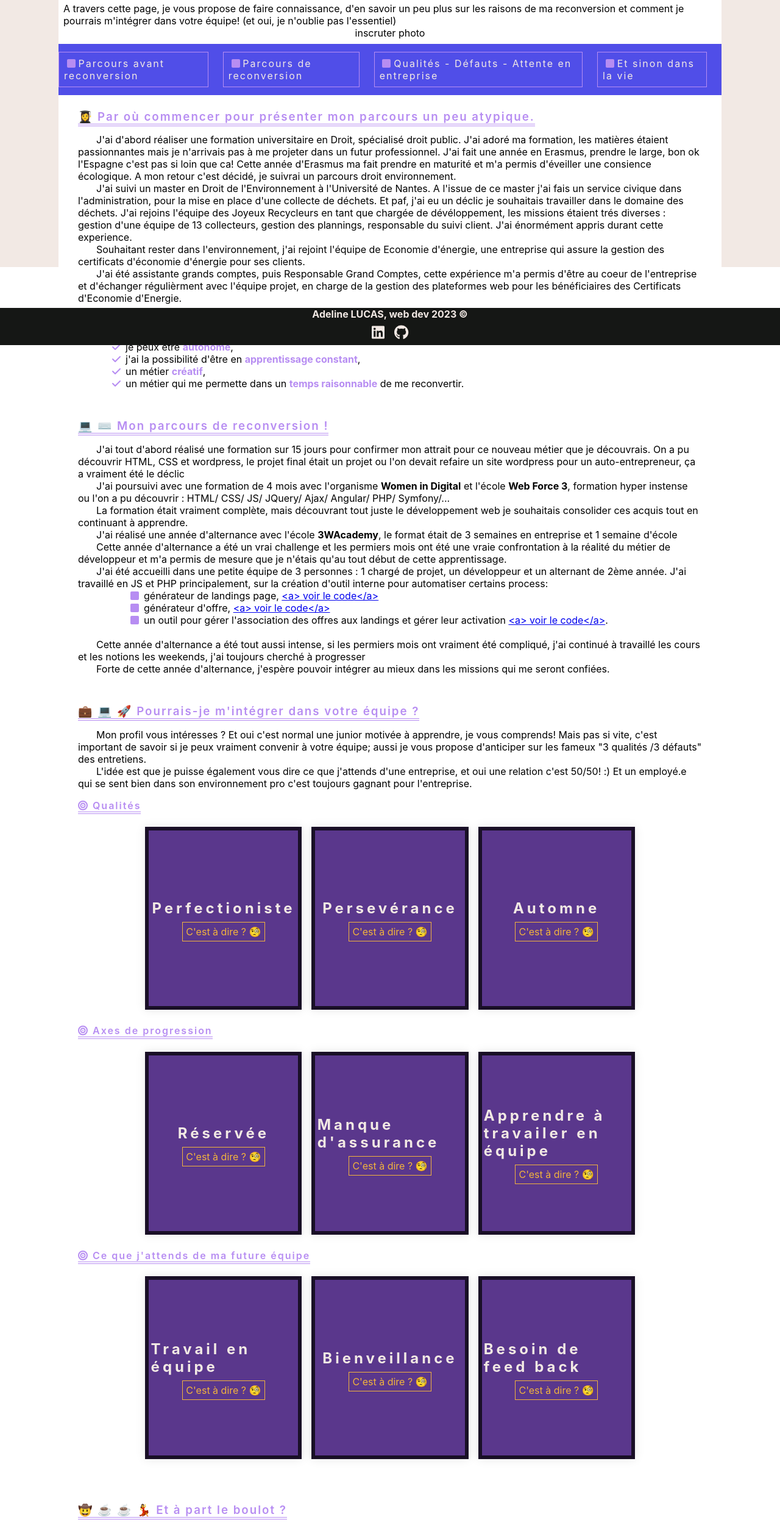
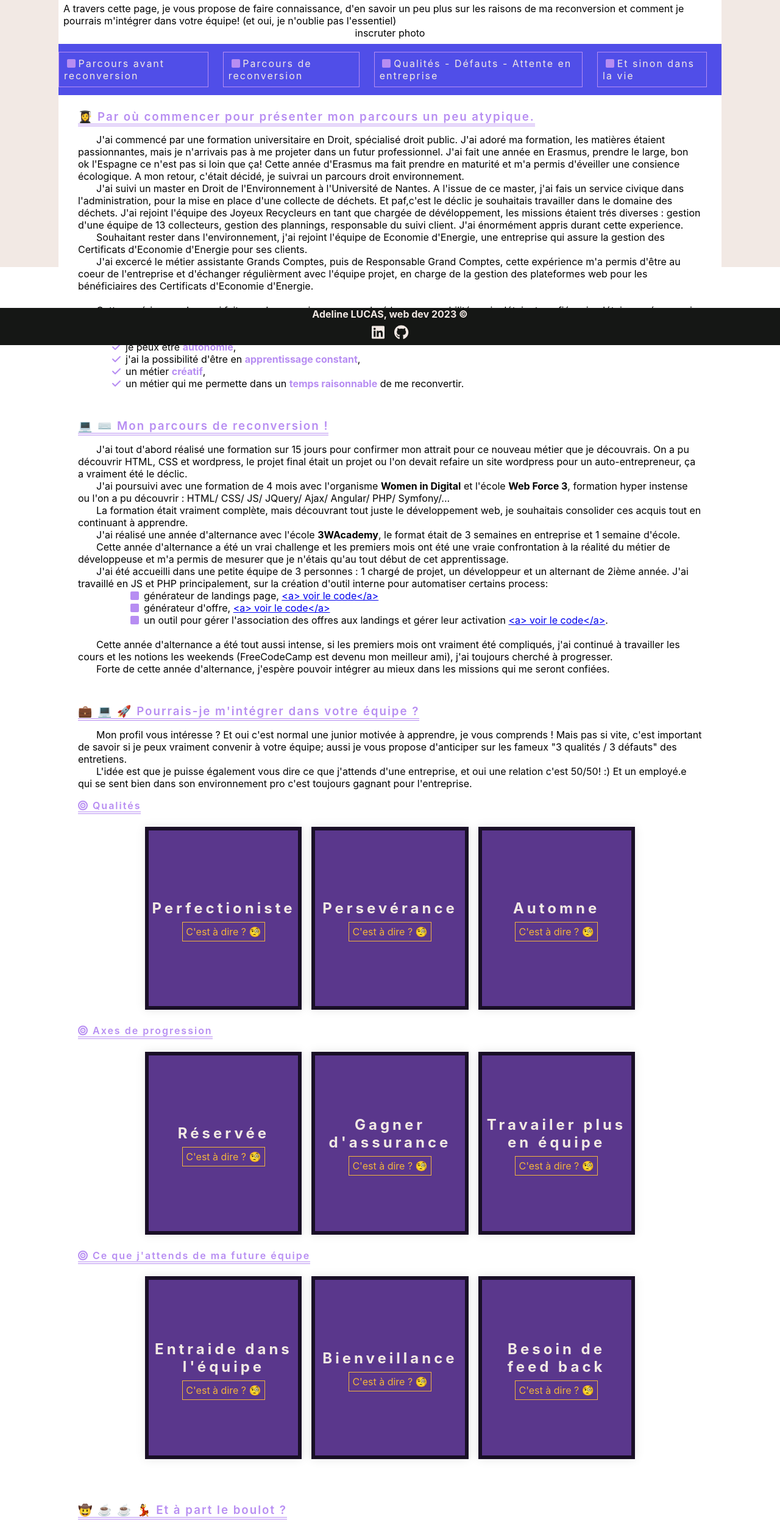
Before and after one commit to adelinelucas/portfolio_2023, a React (Create React App) app: page /about in a window 1280 px wide. Shown: the part 234-2740 px from the top of the page at 61% size. Built offline with nearby package versions, Linux system fonts and the light colour scheme.

Commit message:
synthax corrections

```diff
--- a/src/components/About/index.js
+++ b/src/components/About/index.js
@@ -25,12 +25,12 @@ const About = () => {
             </nav>
             <article id="avantReconversion">
                 <h3>👩‍🎓 Par où commencer pour présenter mon parcours un peu atypique.</h3>
-                <p>J'ai d'abord réaliser une formation universitaire en Droit, spécialisé droit public. J'ai adoré ma formation, les matières étaient passionnantes mais je n'arrivais pas à me projeter dans un futur professionnel. J'ai fait une année en Erasmus, prendre le large, bon ok l'Espagne c'est pas si loin que ca! Cette année d'Erasmus ma fait prendre en maturité et m'a permis d'éveiller une consience écologique. A mon retour c'est décidé, je suivrai un parcours droit environnement.</p>
-                <p>J'ai suivi un master en Droit de l'Environnement à l'Université de Nantes. A l'issue de ce master j'ai fais un service civique dans l'administration, pour la mise en place d'une collecte de déchets. Et paf, j'ai eu un déclic je souhaitais travailler dans le domaine des déchets. J'ai rejoins l'équipe des Joyeux Recycleurs en tant que chargée de dévéloppement, les missions étaient trés diverses : gestion d'une équipe de 13 collecteurs, gestion des plannings, responsable du suivi client. J'ai énormément appris durant cette experience.</p><p>Souhaitant rester dans l'environnement, j'ai rejoint l'équipe de Economie d'énergie, une entreprise qui assure la gestion des certificats d'économie d'énergie pour ses clients.</p><p>J'ai été assistante grands comptes, puis Responsable Grand Comptes, cette expérience m'a permis d'être au coeur de l'entreprise et d'échanger régulièrment avec l'équipe projet, en charge de la gestion des plateformes web pour les bénéficiaires des Certificats d'Economie d'Energie.</p>
+                <p>J'ai commencé par une formation universitaire en Droit, spécialisé droit public. J'ai adoré ma formation, les matières étaient passionnantes, mais je n'arrivais pas à me projeter dans un futur professionnel. J'ai fait une année en Erasmus, prendre le large, bon ok l'Espagne ce n'est pas si loin que ça! Cette année d'Erasmus ma fait prendre en maturité et m'a permis d'éveiller une consience écologique. A mon retour, c'était décidé, je suivrai un parcours droit environnement.</p>
+                <p>J'ai suivi un master en Droit de l'Environnement à l'Université de Nantes. A l'issue de ce master, j'ai fais un service civique dans l'administration, pour la mise en place d'une collecte de déchets. Et paf,c'est le déclic je souhaitais travailler dans le domaine des déchets. J'ai rejoint l'équipe des Joyeux Recycleurs en tant que chargée de dévéloppement, les missions étaient trés diverses : gestion d'une équipe de 13 collecteurs, gestion des plannings, responsable du suivi client. J'ai énormément appris durant cette experience.</p><p>Souhaitant rester dans l'environnement, j'ai rejoint l'équipe de Economie d'Energie, une entreprise qui assure la gestion des Certificats d'Economie d'Energie pour ses clients.</p><p>J'ai excercé le métier assistante Grands Comptes, puis de Responsable Grand Comptes, cette expérience m'a permis d'être au coeur de l'entreprise et d'échanger régulièrment avec l'équipe projet, en charge de la gestion des plateformes web pour les bénéficiaires des Certificats d'Economie d'Energie.</p>
                 <br/>
-                <p>Cette expérience m'a fait prendre conscience que j'avais besoin d'un métier autonome où je puisse être en controle. J'ai engagé ue réflexion sur ce que j'attendais d'un travail. J'avais besoin d'un métier où : </p>
+                <p>Cette expérience m'a aussi fait prendre conscience que malgré les responsabilités qui m'étaient confiées, je n'étais pas épannouie dans ce métier. J'avais besoin d'un métier autonome où je puisse être en controle de ce que je produisait. J'ai engagé ue réflexion sur ce que j'attendais d'un travail. J'avais besoin d'un métier où : </p>
                 <ul>
-                    <li><FontAwesomeIcon icon={faCheck} color="#B78DF2"/>je peux être <em>autonome</em>,</li>
+                    <li><FontAwesomeIcon icon={faCheck} color="#B78DF2"/>je peux être <em>autonomie</em>,</li>
                     <li><FontAwesomeIcon icon={faCheck} color="#B78DF2"/>j'ai la possibilité d'être en <em>apprentissage constant</em>,</li>
                     <li><FontAwesomeIcon icon={faCheck} color="#B78DF2"/>un métier <em>créatif</em>,</li>
                     <li><FontAwesomeIcon icon={faCheck} color="#B78DF2"/>un métier qui me permette dans un <em>temps raisonnable</em> de me reconvertir.</li>
@@ -38,10 +38,10 @@ const About = () => {
             </article>
             <article id="paroursReconversion">
                 <h3>💻 ⌨️ Mon parcours de reconversion ! </h3>
-                <p>J'ai tout d'abord réalisé une formation sur 15 jours pour confirmer mon attrait pour ce nouveau métier que je découvrais. On a pu découvrir HTML, CSS et wordpress, le projet final était un projet ou l'on devait refaire un site wordpress pour un auto-entrepreneur, ça a vraiment été le déclic </p>
-                <p>J'ai poursuivi avec une formation de 4 mois avec l'organisme <strong>Women in Digital</strong> et l'école <strong>Web Force 3</strong>, formation hyper instense ou l'on a pu découvrir : HTML/ CSS/ JS/ JQuery/ Ajax/ Angular/ PHP/ Symfony/...</p><p>La formation était vraiment complète, mais découvrant tout juste le développement web je souhaitais consolider ces acquis tout en continuant à apprendre.</p>
-                <p>J'ai réalisé une année d'alternance avec l'école <strong>3WAcademy</strong>, le format était de 3 semaines en entreprise et 1 semaine d'école</p><p>Cette année d'alternance a été un vrai challenge et les permiers mois ont été une vraie confrontation à la réalité du métier de développeur et m'a permis de mesure que je n'étais qu'au tout début de cette apprentissage. </p>
-                <p>J'ai été accueilli dans une petite équipe de 3 personnes : 1 chargé de projet, un développeur et un alternant de 2ème année. J'ai travaillé en JS et PHP principalement, sur la création d'outil interne pour automatiser certains process:
+                <p>J'ai tout d'abord réalisé une formation sur 15 jours pour confirmer mon attrait pour ce nouveau métier que je découvrais. On a pu découvrir HTML, CSS et wordpress, le projet final était un projet ou l'on devait refaire un site wordpress pour un auto-entrepreneur, ça a vraiment été le déclic. </p>
+                <p>J'ai poursuivi avec une formation de 4 mois avec l'organisme <strong>Women in Digital</strong> et l'école <strong>Web Force 3</strong>, formation hyper instense ou l'on a pu découvrir : HTML/ CSS/ JS/ JQuery/ Ajax/ Angular/ PHP/ Symfony/...</p><p>La formation était vraiment complète, mais découvrant tout juste le développement web, je souhaitais consolider ces acquis tout en continuant à apprendre.</p>
+                <p>J'ai réalisé une année d'alternance avec l'école <strong>3WAcademy</strong>, le format était de 3 semaines en entreprise et 1 semaine d'école.</p><p>Cette année d'alternance a été un vrai challenge et les premiers mois ont été une vraie confrontation à la réalité du métier de développeuse et m'a permis de mesurer que je n'étais qu'au tout début de cet apprentissage.</p>
+                <p>J'ai été accueilli dans une petite équipe de 3 personnes : 1 chargé de projet, un développeur et un alternant de 2ième année. J'ai travaillé en JS et PHP principalement, sur la création d'outil interne pour automatiser certains process:
                     <ul>
                         <li><FontAwesomeIcon icon={faSquare} color="#B78DF2"/>générateur de landings page, <a href="#">&lt;a&gt; voir le code&lt;/a&gt;</a></li>
                         <li><FontAwesomeIcon icon={faSquare} color="#B78DF2"/>générateur d'offre, <a href="#">&lt;a&gt; voir le code&lt;/a&gt;</a></li>
@@ -49,13 +49,13 @@ const About = () => {
                     </ul>
                 </p>
                 <br/>
-                <p>Cette année d'alternance a été tout aussi intense, si les permiers mois ont vraiment été compliqué, j'ai continué à travaillé les cours et les notions les weekends, j'ai toujours cherché à progresser</p>
+                <p>Cette année d'alternance a été tout aussi intense, si les premiers mois ont vraiment été compliqués, j'ai continué à travailler les cours et les notions les weekends (FreeCodeCamp est devenu mon meilleur ami), j'ai toujours cherché à progresser.</p>
 
                 <p>Forte de cette année d'alternance, j'espère pouvoir intégrer au mieux dans les missions qui me seront confiées.</p>
             </article>
             <article id="integrationEquipe">
                 <h3>💼 💻 🚀 Pourrais-je m'intégrer dans votre équipe ?</h3>
-                <p>Mon profil vous intéresses ? Et oui c'est normal une junior motivée à apprendre, je vous comprends! Mais pas si vite, c'est important de savoir si je peux vraiment convenir à votre équipe; aussi je vous propose d'anticiper sur les fameux "3 qualités /3 défauts" des entretiens.</p>
+                <p>Mon profil vous intéresse ? Et oui c'est normal une junior motivée à apprendre, je vous comprends ! Mais pas si vite, c'est important de savoir si je peux vraiment convenir à votre équipe; aussi je vous propose d'anticiper sur les fameux "3 qualités / 3 défauts" des entretiens.</p>
                 <p>L'idée est que je puisse également vous dire ce que j'attends d'une entreprise, et oui une relation c'est 50/50! :) Et un employé.e qui se sent bien dans son environnement pro c'est toujours gagnant pour l'entreprise.</p>
                 <div>
                     <h4><FontAwesomeIcon icon={faBullseye} color="#B78DF2"/>Qualités</h4>
@@ -90,12 +90,12 @@ const About = () => {
             </article>
             <article id="traitspersonnalites">
                 <h3>🤠 ☕ ☕ 💃 Et à part le boulot ? </h3>
-                <p>Et oui, le travail le point principal mais qu'est ce que je peux raconter d'autres à la machine à café!</p>
-                <p>Le café ? Moi, non j'en bois jamais, non non je ne suis pas surnomée par mes proches "cafetière", c'est une erreur ! Mis à part le café, j'apprécie bien évidemment les afterwork, les parties de babyfoot (bien que mon niveau soit proche de néan) et les karaokés endiablés!</p>
-                <p>Autre point notable, j'aime beaucoup travailler, cela m'aide comme beaucoup à me focus, pour cela j'écoute beaucoup de musique latine et je me dandine parfois sur ma chaise, mais promis aucun son ne sort de ma voix!</p>
-                <p>Ces deux dernières années ont quand même tournées autour du dev, je reste une personne qui s'intéresse à tout. Mon rituel du matin c'est d'écouter les infos à la radio ce me donne souvent de quoi débrieffer à la machine à café. Bon comme je me prépare en meme temps il se peut que je n'ai qu'une moitié d'info!</p>
-                <p>J'adore également cuisiner, je m'essaie au pain maison, creme maison, même si je ne saurais expliquer que j'ai des phases ou tout ce que je cuisine est loupé.</p>
-                <p>Autre grande passion, le bricolage et l'upcycling, j'ai rénové en parti mon appartement, et j'adore particulièrement rénonver des meubles, poncer, repeindre, changer leur fonction initiale.</p>
+                <p>Et oui, le travail le point principal mais qu'est-ce que je peux raconter d'autres à la machine à café!</p>
+                <p>Le café ? Moi, non j'en bois jamais, bon ok j'avoue tout il se pourrait que j'ai une addition au café ! Mis à part le café, j'apprécie bien évidemment les afterworks, les parties de babyfoot (bien que mon niveau soit proche de néant) et les karaokés endiablés!</p>
+                <p>Autre point notable, j'aime beaucoup travailler avec mes écouteurs, cela m'aide comme beaucoup à me focus. Une playlist de musique latine et c'est parti pour la journée, ok je me dandine parfois sur ma chaise, mais promis je ne chante pas!</p>
+                <p>Si ces deux dernières années ont tourné autour du dev, je reste une personne qui s'intéresse à tout. Mon rituel du matin c'est d'écouter les infos à la radio ce me donne souvent de quoi débriefer à la machine à café. Bon comme je me prépare en même temps, il se peut que je n'aie qu'une moitié d'info!</p>
+                <p>J'adore également cuisiner, je m'essaie au pain maison, crême maison, même si je ne saurais expliquer que parfois tout ce que je cuisine est loupé.</p>
+                <p>Autre grande passion, le bricolage et l'upcycling, j'ai rénové en partie mon appartement, et j'adore particulièrement rénover des meubles, poncer, repeindre, changer leur fonction initiale.</p>
                 <p>Et le gaming ?, euh, je ne suis pas une grande gameuse même si je commence à m'y mettre ; mais pour donner une idée du niveau, je suis le genre de personne qui bouge la tête et la manette quand il faut tourner sur Mario Kart !</p>
             </article>
         </section>
--- a/src/components/DisplayAboutInfos/style.css
+++ b/src/components/DisplayAboutInfos/style.css
@@ -30,6 +30,7 @@
     font-size: var(--FONT-MEDIUM);
     margin: 0.5rem auto;
     width: fit-content;
+    text-align: center;
 }
 
 .about__section__aside-front-card button,
--- a/src/datas/qualitesDefauts.json
+++ b/src/datas/qualitesDefauts.json
@@ -3,51 +3,51 @@
         {
             "titre": "Perfectioniste",
             "description":"",
-            "expl": "J'ai refais un projet d'alternance parce que je n'étais pas du tout satisfait de l'organisation et la structuration de mon code. Durant la période creuse de l'été, alors que le projet avait été mon cauchemard j'ai tout repris. "
+            "expl": "J'ai recommencé entièrement un projet d'alternance parce que je n'étais pas du tout satisfaite de l'organisation et la structuration de mon code. Durant la période creuse de l'été, alors que le projet avait été mon cauchemar j'ai tout repris. "
         },
         {
             "titre": "Persevérance",
-            "description":"Cette année d'alternance a été une réelle mise à l'épreuve de cette qualité.",
-            "expl": "Mon deuxième projet en entreprise, premier gros projet en JS, a été très compliqué à mener. Ca a été un projet avec beaucoup de remise en question, mais j'ai continué à travailler, reprendre les bases pour mener à bien projet."
+            "description":"Cette année d'alternance a été une réelle mise à l'épreuve de cette qualité et malgré les remises en questions récurrentes je suis encore là!",
+            "expl": "Mon deuxième projet en entreprise, premier gros projet en JS, a été très compliqué à mener. Ca a été un projet avec beaucoup de remise en question, mais j'ai continué à travailler, reprendre les bases pour mener à bien projet et progresser sur la qualité de mon code."
         },
         {
             "titre": "Automne",
-            "description":"Tous les postes que j'ai occupés nécessitaient d'être organisé et autonome dans ton travail.",
-            "expl": "Lorsqu'on travail au contact direct des clients, l'autonomie est essentielle pour réaliser les demandes attendues, mon role par exemple chez Economie d'Energie s'apparentait à un chef d'orchestre ou je devrais concilier différents services (réglementaire, web, comm) pour finaliser un projet."
+            "description":"Tous les postes que j'ai occupé nécessitaient d'être organisé et autonome dans ton travail.",
+            "expl": "Lorsqu'on travaille au contact direct des clients, l'autonomie est essentielle pour réaliser les demandes attendues, mon rôle par exemple chez Economie d'Energie s'apparentait à un chef d'orchestre où je devrais concilier différents services (réglementaire, web, com') pour finaliser un projet."
         }
     ],
     "defauts":[
         {
             "titre": "Réservée",
-            "description":"En petit comité et lorsque je me sens intégrée et écoute, je ne suis pas réellement réservée. Toutefois, j'ai moins d'aissance en grand open-space ou dans les gros collectifs, je peux alors paraître renfermée.",
+            "description":"En petit comité et lorsque je me sens intégrée et écoute, je ne suis pas réellement réservée. Toutefois, j'ai moins d'aisance en grand open-space ou dans les gros collectifs, je peux alors paraître renfermée.",
             "expl": ""
         },
         {
-            "titre": "Manque d'assurance",
-            "description":"Un de mes plus gros points faibles et d'autant plus en tant que dev c'est mon manque d'assurance. Défaut confirmé par mon tuteur d'alternance. ",
+            "titre": "Gagner d'assurance",
+            "description":"Un de mes plus gros points faibles, d'autant plus en tant que dev, c'est mon manque d'assurance. Défaut confirmé par mon tuteur d'alternance qui au fur et à mesure d'expérience commence à se dissiper.",
             "expl": "Ne venez jamais derrière moi lorsque je code, la panique est totale."
         },
         {
-            "titre": "Apprendre à travailer en équipe",
-            "description":"Je pense être quelqu'un de fiable au travail, sociable avec mes collègues mais j'ai peu été aménée à travailler rééllement en équipe sur un projet",
-            "expl": ""
+            "titre": "Travailer plus en équipe",
+            "description":"Je pense être quelqu'un de fiable au travail, sociable avec mes collègues mais j'ai très peu été amenée à travailler réellement en équipe sur un projet.",
+            "expl": "Généralement sur les projets que j'ai pu faire dans mes précédentes expériences pro ou durant l'alternance, j'avais une tâche définie qui pouvait être menée en autonomie par rapport au projet."
         }
 
     ],
     "attentes":[
         {
-            "titre": "Travail en équipe",
-            "description":"Durant mon alternance, sur tous les projets j'ai travailé seule, bien que je pouvais poser des questions à mon tuteur d'alternance. Je n'ai pas apprécier ne pas pouvoir travailler en équipe, échanger sur une problématique, me nourrir d'un code différent du mien. ",
+            "titre": "Entraide dans l'équipe",
+            "description":"Durant mon alternance, sur tous les projets j'ai travailé seule, bien que je pouvais poser des questions à mon tuteur d'alternance. Je n'ai pas apprécier ne pas pouvoir travailler en équipe, échanger sur une problématique, me nourrir d'un code différent du mien.",
             "expl": ""
         },
         {
             "titre": "Bienveillance",
-            "description":"En tant que junior reconvertis, j'ai encore tout à apprendre, j'aurais sans doute des remarques à coté de la plaque mais je ne demande qu'à apprendre et m'améliorer.",
+            "description":"En tant que junior reconverti, j'ai encore tout à apprendre, j'aurais sans doute des remarques à côté de la plaque mais je ne demande qu'à apprendre et m'améliorer.",
             "expl": ""
         },
         {
             "titre": "Besoin de feed back",
-            "description":"Je pense que pour qu'un équipe soit saine, il faut pouvoir faire des feed back et je prefère en recevoir plutôt que des nons dits viennent pourrir une relation. Ca paraît évident, mais ce n'est pas le cas dans tous les teams.",
+            "description":"Je pense que pour qu'une équipe soit saine, il faut pouvoir faire des feedbacks et je préfère en recevoir plutôt que des nons dits viennent gangrener une relation. Cela paraît évident, mais ce n'est pas le cas dans toutes les teams.",
             "expl": ""
         }
     ]
```
